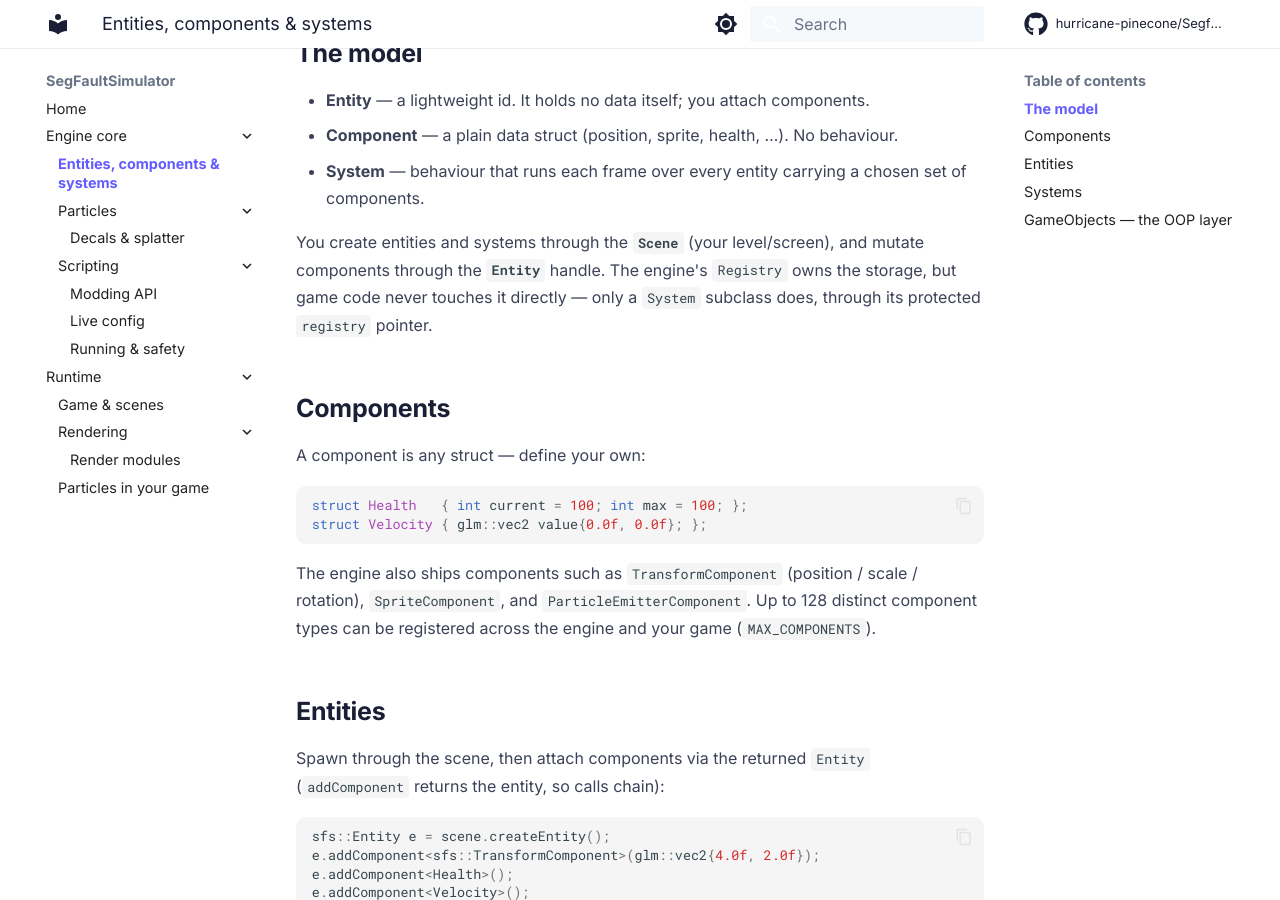
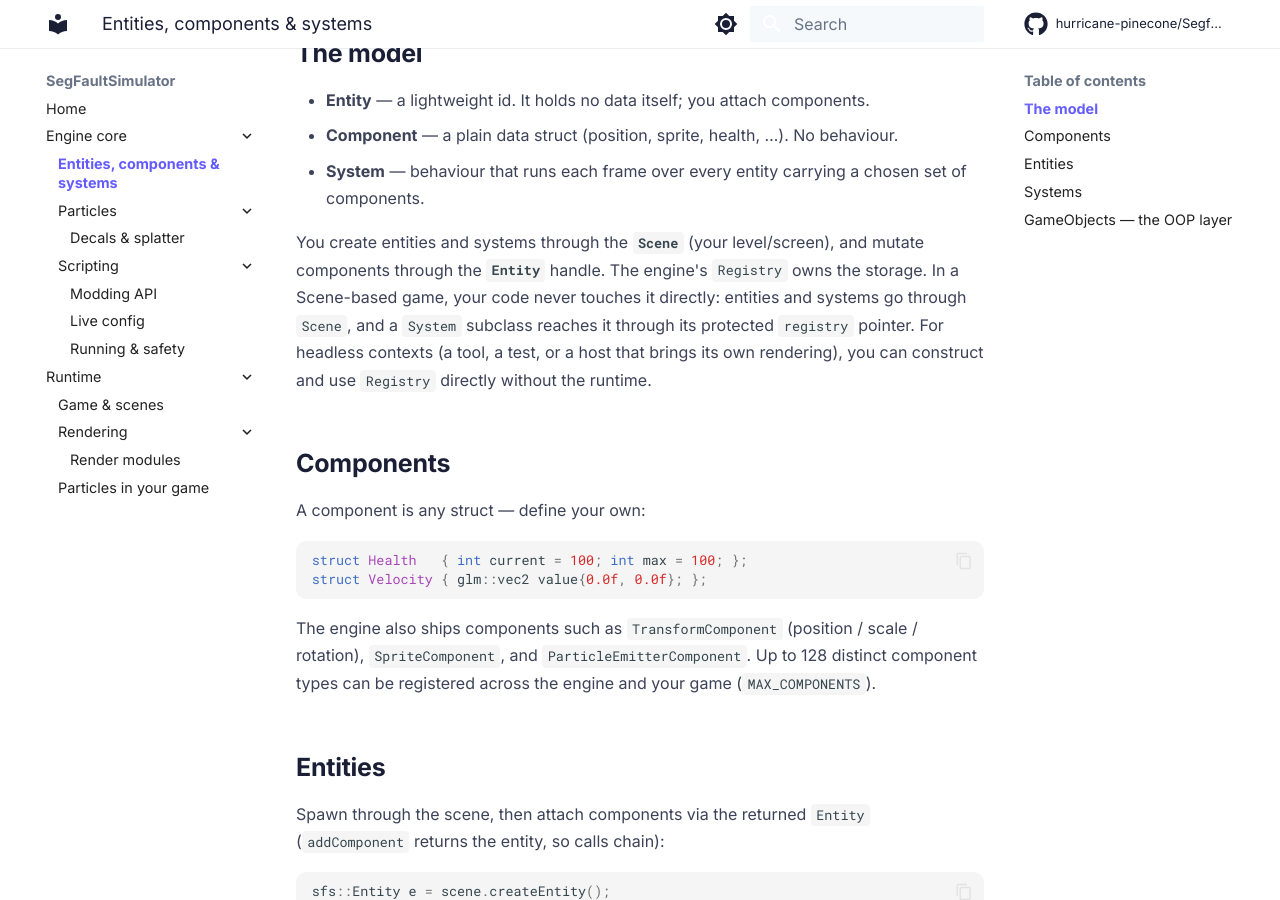
Before and after one commit to hurricane-pinecone/Segfault-Simulator, an MkDocs documentation site: the page built from docs/core/ecs/index.md, in a window 1280 px wide and 900 px high, scrolled down 691 px. Built offline with MkDocs 1.6.1 and Material for MkDocs 9.7.7, drawn with Linux system fonts in a browser that asks for light colours; comment, search, counter and statistics services are not loaded.

Commit message:
docs: auto-sync with recent source changes

```diff
--- a/docs/core/ecs/index.md
+++ b/docs/core/ecs/index.md
@@ -16,8 +16,10 @@ actors.
 
 You create entities and systems through the **`Scene`** (your level/screen), and
 mutate components through the **`Entity`** handle. The engine's `Registry` owns the
-storage, but game code never touches it directly — only a `System` subclass does,
-through its protected `registry` pointer.
+storage. In a Scene-based game, your code never touches it directly: entities and
+systems go through `Scene`, and a `System` subclass reaches it through its protected
+`registry` pointer. For headless contexts (a tool, a test, or a host that brings its
+own rendering), you can construct and use `Registry` directly without the runtime.
 
 ## Components
 
```
Also changed, not shown: docs/core/particles/index.md (+5 -0 lines).
